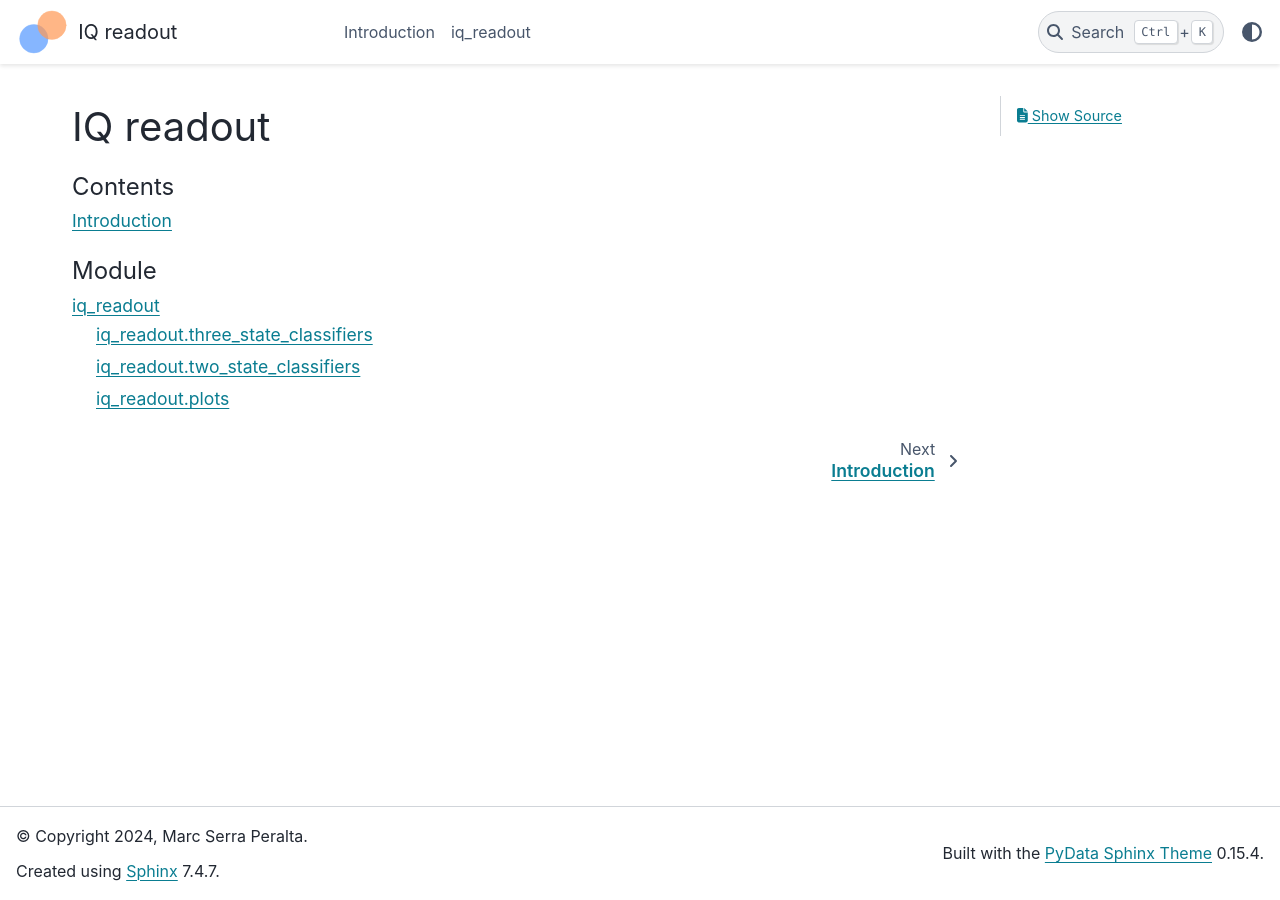
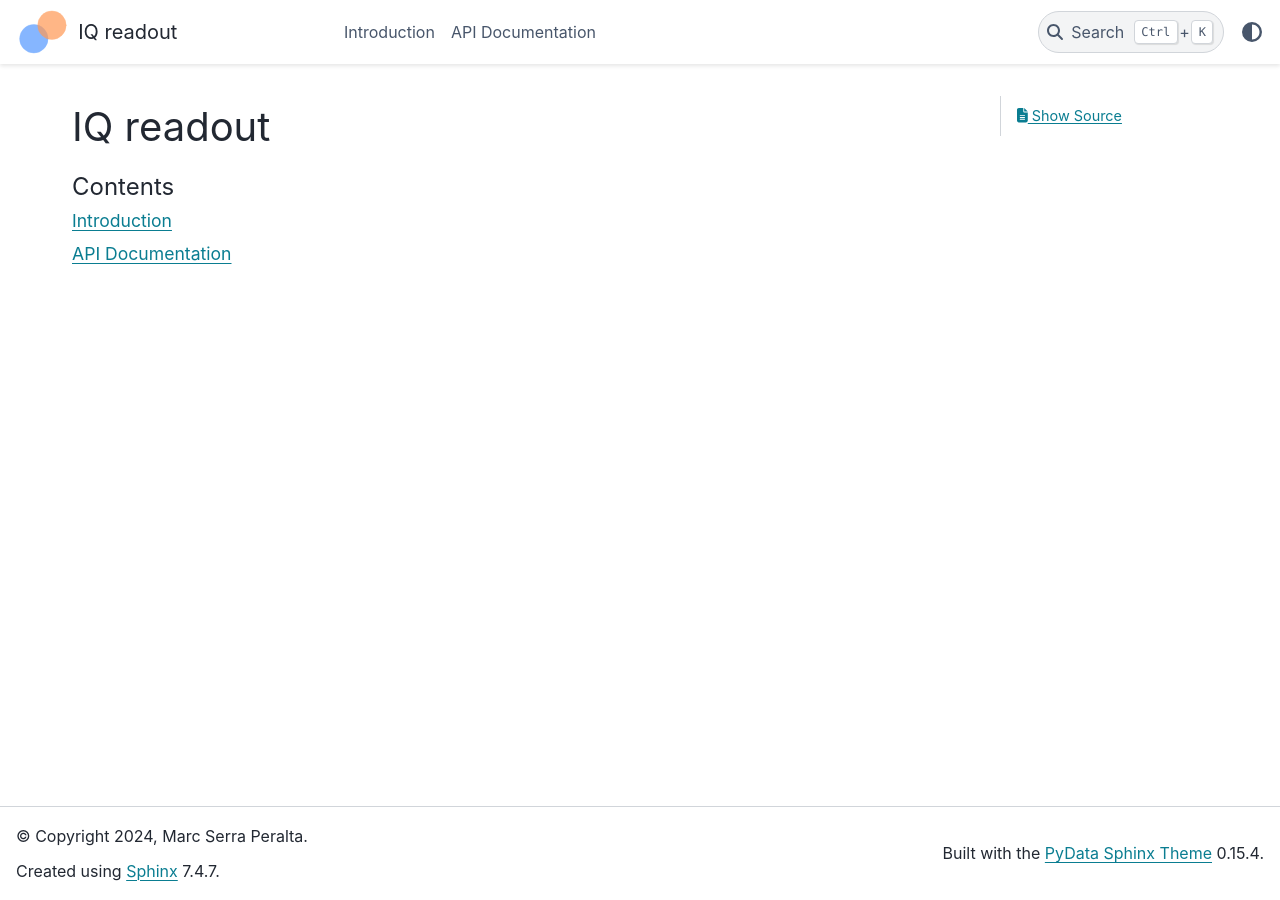
Before and after one commit to MarcSerraPeralta/iq_readout, a Sphinx documentation site: the page built from docs/source/index.rst, in a window 1280 px wide. Built offline with Sphinx 7.4.7 and the PyData theme 0.15.4, drawn with Linux system fonts in a browser that asks for light colours; pages that are not in the unit, such as notebooks, are missing from menus.

Commit message:
Improve documentation using autosummary (#33)

```diff
--- /dev/null
+++ b/docs/source/_templates/base.rst
@@ -0,0 +1,64 @@
+{{ fullname | escape | underline}}
+
+.. automodule:: {{ fullname }}
+
+   {% block attributes %}
+   {% if attributes %}
+   .. rubric:: Module Attributes
+
+   .. autosummary::
+      :toctree:
+   {% for item in attributes %}
+      {{ item }}
+   {%- endfor %}
+   {% endif %}
+   {% endblock %}
+
+   {% block functions %}
+   {% if functions %}
+   .. rubric:: Functions
+
+   .. autosummary::
+      :toctree:
+   {% for item in functions %}
+      {{ item }}
+   {%- endfor %}
+   {% endif %}
+   {% endblock %}
+
+   {% block classes %}
+   {% if classes %}
+   .. rubric:: Classes
+
+   .. autosummary::
+      :toctree:
+   {% for item in classes %}
+      {{ item }}
+   {%- endfor %}
+   {% endif %}
+   {% endblock %}
+
+   {% block exceptions %}
+   {% if exceptions %}
+   .. rubric:: Exceptions
+
+   .. autosummary::
+      :toctree:
+   {% for item in exceptions %}
+      {{ item }}
+   {%- endfor %}
+   {% endif %}
+   {% endblock %}
+
+{% block modules %}
+{% if modules %}
+.. rubric:: Modules
+
+.. autosummary::
+   :toctree:
+   :recursive:
+{% for item in modules %}
+   {{ item }}
+{%- endfor %}
+{% endif %}
+{% endblock %}
--- /dev/null
+++ b/docs/source/_templates/class.rst
@@ -0,0 +1,31 @@
+{{ fullname | escape | underline}}
+
+.. currentmodule:: {{ module }}
+
+.. autoclass:: {{ objname }}
+
+   {% block methods %}
+   .. automethod:: __init__
+
+   {% if methods %}
+   .. rubric:: Methods
+
+   .. autosummary::
+      :toctree:
+   {% for item in methods %}
+      ~{{ name }}.{{ item }}
+   {%- endfor %}
+   {% endif %}
+   {% endblock %}
+
+   {% block attributes %}
+   {% if attributes %}
+   .. rubric:: Attributes
+
+   .. autosummary::
+      :toctree:
+   {% for item in attributes %}
+      ~{{ name }}.{{ item }}
+   {%- endfor %}
+   {% endif %}
+   {% endblock %}
--- /dev/null
+++ b/docs/source/_templates/module.rst
@@ -0,0 +1,64 @@
+{{ fullname | escape | underline}}
+
+.. automodule:: {{ fullname }}
+
+   {% block attributes %}
+   {% if attributes %}
+   .. rubric:: Module Attributes
+
+   .. autosummary::
+      :toctree:
+   {% for item in attributes %}
+      {{ item }}
+   {%- endfor %}
+   {% endif %}
+   {% endblock %}
+
+   {% block functions %}
+   {% if functions %}
+   .. rubric:: Functions
+
+   .. autosummary::
+      :toctree:
+   {% for item in functions %}
+      {{ item }}
+   {%- endfor %}
+   {% endif %}
+   {% endblock %}
+
+   {% block classes %}
+   {% if classes %}
+   .. rubric:: Classes
+
+   .. autosummary::
+      :toctree:
+   {% for item in classes %}
+      {{ item }}
+   {%- endfor %}
+   {% endif %}
+   {% endblock %}
+
+   {% block exceptions %}
+   {% if exceptions %}
+   .. rubric:: Exceptions
+
+   .. autosummary::
+      :toctree:
+   {% for item in exceptions %}
+      {{ item }}
+   {%- endfor %}
+   {% endif %}
+   {% endblock %}
+
+{% block modules %}
+{% if modules %}
+.. rubric:: Modules
+
+.. autosummary::
+   :toctree:
+   :recursive:
+{% for item in modules %}
+   {{ item }}
+{%- endfor %}
+{% endif %}
+{% endblock %}
--- /dev/null
+++ b/docs/source/api.rst
@@ -0,0 +1,13 @@
+API Documentation
+=================
+
+.. autosummary::
+   :toctree: generated/
+   :recursive:
+   :template: module.rst
+
+   iq_readout.two_state_classifiers
+   iq_readout.three_state_classifiers
+   iq_readout.plots
+   iq_readout.metrics
+   iq_readout.utils
--- a/docs/source/conf.py
+++ b/docs/source/conf.py
@@ -22,14 +22,20 @@ release = '0.0.1'
 
 extensions = [
         'sphinx.ext.autodoc', # autogenerate documentation
+        'sphinx.ext.autosummary', # autogenerate documentation rst files
         'sphinx.ext.viewcode', # adds link to view source code
-        'sphinx.ext.napoleon', # use numpy docstring format
+        'numpydoc', # use numpy docstring format
 ]
 
 templates_path = ['_templates']
 exclude_patterns = []
 
-
+autosummary_generate = True
+autodoc_typehints = "none"
+numpydoc_show_class_members = False
+autosummary_ignore_module_all = False # create summary for elements in __all__
+autosummary_imported_members = False
+add_module_names = False
 
 # -- Options for HTML output -------------------------------------------------
 # https://www.sphinx-doc.org/en/master/usage/configuration.html#options-for-html-output
@@ -42,4 +48,5 @@ html_theme_options = {
             "text": "IQ readout",
             "image_dark": "_static/logo_dark.svg",
             },
+        "show_prev_next": False,
         }
--- a/docs/source/index.rst
+++ b/docs/source/index.rst
@@ -11,9 +11,4 @@ IQ readout
    :caption: Contents
 
    intro
-
-.. toctree::
-   :maxdepth: 2
-   :caption: Module
-
-   iq_readout
+   api
--- a/docs/source/iq_readout.rst
+++ /dev/null
@@ -1,14 +0,0 @@
-iq\_readout
-===========
-
-.. toctree::
-   :maxdepth: 2
-
-   iq_readout.three_state_classifiers
-   iq_readout.two_state_classifiers
-
-.. toctree::
-   :maxdepth: 3
-
-   iq_readout.plots
-   iq_readout.metrics
--- a/docs/source/iq_readout.three_state_classifiers.rst
+++ /dev/null
@@ -1,6 +0,0 @@
-iq\_readout.three\_state\_classifiers
-=====================================
-
-.. automodule:: iq_readout.three_state_classifiers.gmda
-   :members:
-   :undoc-members:
--- a/docs/source/iq_readout.two_state_classifiers.rst
+++ /dev/null
@@ -1,17 +0,0 @@
-iq\_readout.two\_state\_classifiers
-===================================
-
-.. automodule:: iq_readout.two_state_classifiers.decaylda
-   :members:
-   :undoc-members:
-   :show-inheritance:
-
-.. automodule:: iq_readout.two_state_classifiers.gmlda
-   :members:
-   :undoc-members:
-   :show-inheritance:
-
-.. automodule:: iq_readout.two_state_classifiers.maxflda
-   :members:
-   :undoc-members:
-   :show-inheritance:
```
Also changed, not shown: docs/source/iq_readout.plots.rst (deleted, +0 -28 lines), docs/source/intro.rst (line endings or trailing spaces), 2 other files.
